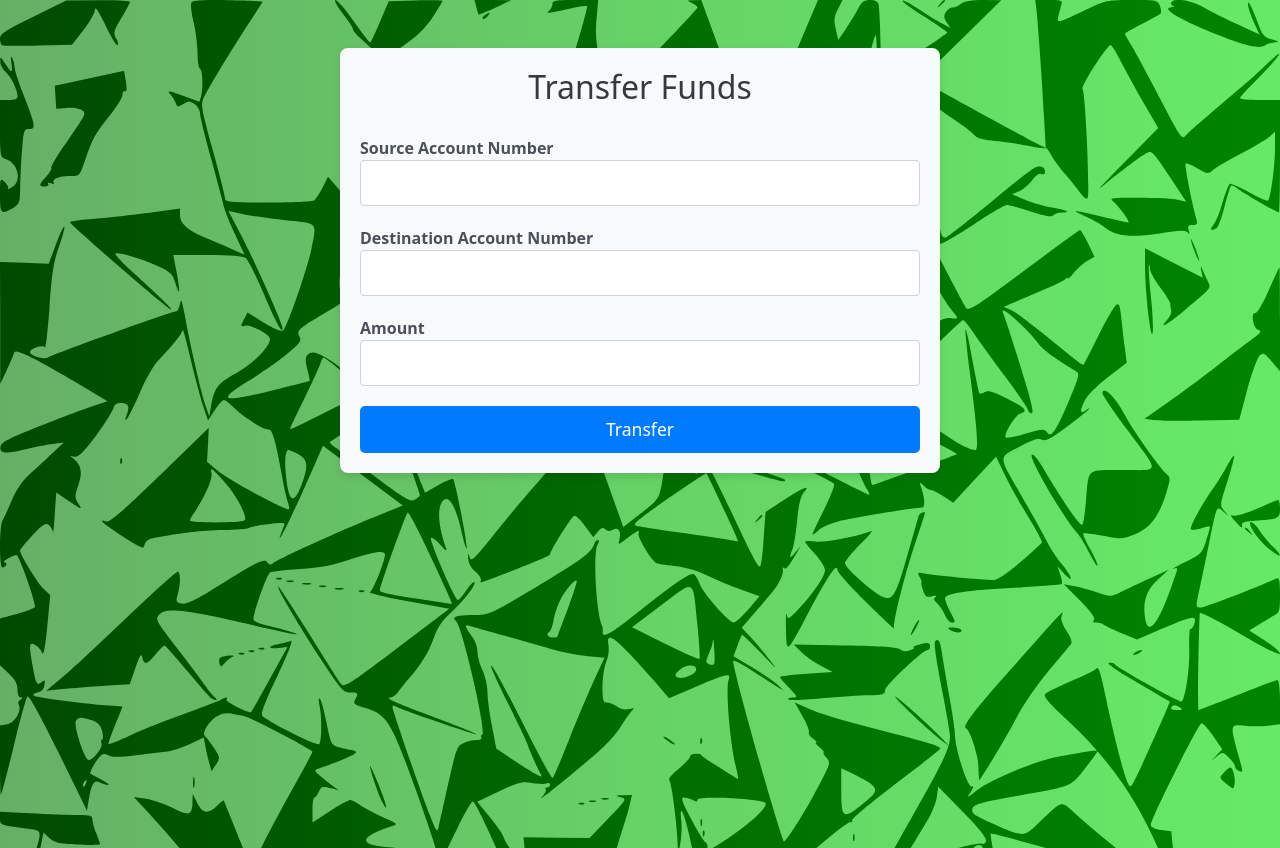
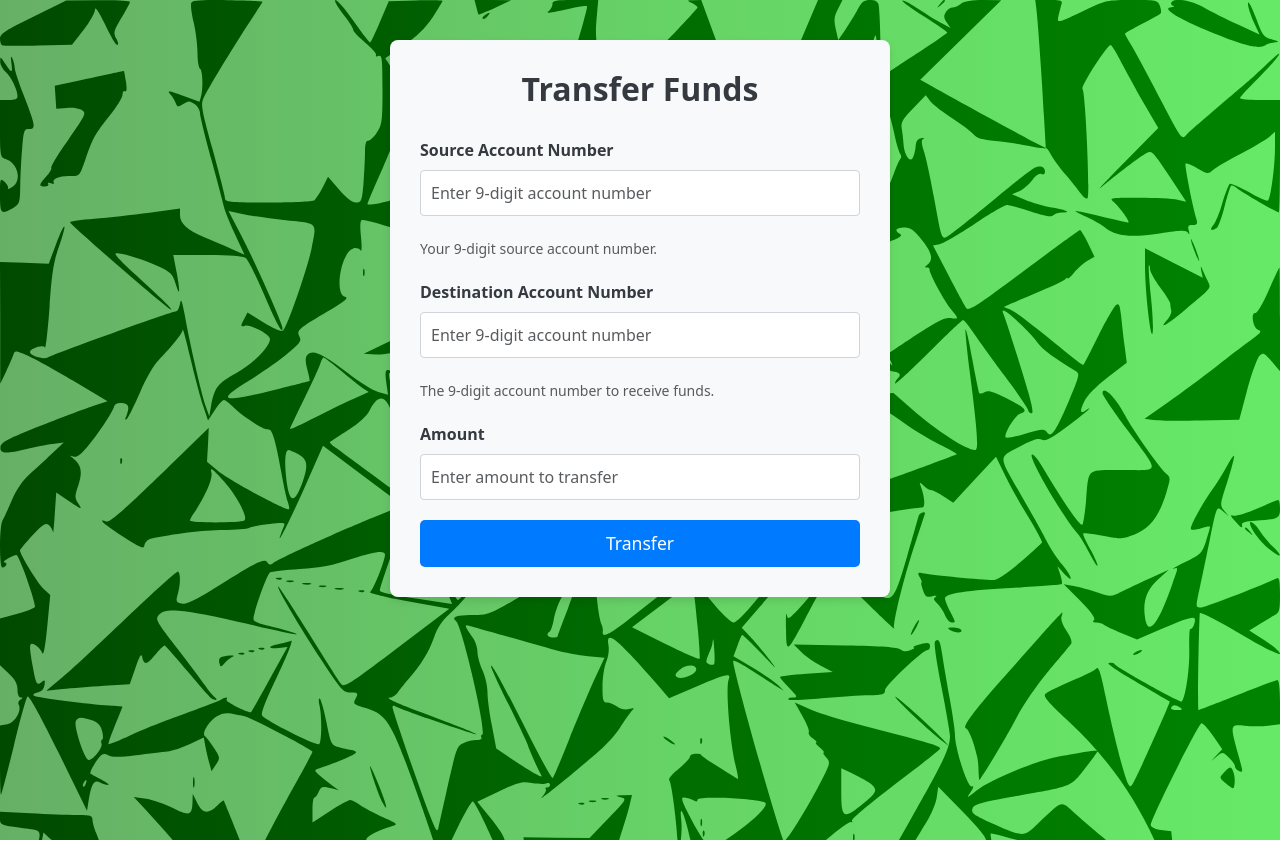
Before and after one commit to MichaelLevin5908/banking_application, a React (Create React App) app in the folder frontend/: page /transfer in a window 1280 px wide. Built offline with nearby package versions, Linux system fonts and the light colour scheme; sample sign-in values are in the browser's storage.

Commit message:
added styling, error logging, loading screen

```diff
--- a/frontend/src/Style/transfer.css
+++ b/frontend/src/Style/transfer.css
@@ -1,22 +1,46 @@
-/* transfer.css */
+/* CSS Variables for easy theming */
+:root {
+    --primary-color: #007bff;
+    --primary-hover: #0056b3;
+    --success-color: #28a745;
+    --danger-color: #dc3545;
+    --background-color: #f8f9fa;
+    --text-color: #343a40;
+    --input-border: #ced4da;
+    --input-focus-border: #80bdff;
+    --alert-success-bg: #d4edda;
+    --alert-success-border: #c3e6cb;
+    --alert-success-text: #155724;
+    --alert-danger-bg: #f8d7da;
+    --alert-danger-border: #f5c6cb;
+    --alert-danger-text: #721c24;
+    --border-radius: 8px;
+    --box-shadow: 0 4px 8px rgba(0, 0, 0, 0.1);
+    --transition-speed: 0.3s;
+}
 
 /* Container for the transfer form */
-.container {
+.transfer-container {
     max-width: 500px;
-    margin: 0 auto; /* Center the form horizontally */
-    padding: 20px;
-    background-color: #f8f9fa; /* Light grey background */
-    border-radius: 8px;
-    box-shadow: 0 4px 8px rgba(0, 0, 0, 0.1); /* Subtle shadow for depth */
-    margin-top: 40px;
+    margin: 40px auto;
+    padding: 30px;
+    background-color: var(--background-color);
+    border-radius: var(--border-radius);
+    box-shadow: var(--box-shadow);
+    transition: transform var(--transition-speed) ease;
+}
+
+.transfer-container:hover {
+    transform: translateY(-5px);
 }
 
 /* Form heading */
-h2 {
+.transfer-heading {
     text-align: center;
-    color: #343a40; /* Dark grey text color */
-    font-size: 1.8rem;
-    margin-bottom: 20px;
+    color: var(--text-color);
+    font-size: 2rem;
+    margin-bottom: 25px;
+    font-weight: bold;
 }
 
 /* Labels for the form fields */
@@ -24,26 +48,25 @@ label {
     display: block;
     font-size: 1rem;
     margin-bottom: 8px;
-    color: #495057; /* Dark grey for labels */
-    font-weight: 600; /* Make labels bold */
+    color: var(--text-color);
+    font-weight: 600;
 }
 
 /* Input fields */
 input {
     width: 100%;
-    padding: 10px;
-    border: 1px solid #ced4da;
+    padding: 12px;
+    border: 1px solid var(--input-border);
     border-radius: 4px;
     font-size: 1rem;
-    margin-bottom: 15px;
+    margin-bottom: 20px;
     background-color: #fff;
     box-sizing: border-box;
-    transition: border-color 0.3s ease;
+    transition: border-color var(--transition-speed) ease, box-shadow var(--transition-speed) ease;
 }
 
-/* Input fields focus state */
 input:focus {
-    border-color: #80bdff;
+    border-color: var(--input-focus-border);
     outline: none;
     box-shadow: 0 0 5px rgba(0, 123, 255, 0.25);
 }
@@ -51,38 +74,65 @@ input:focus {
 /* Submit button */
 button {
     width: 100%;
-    padding: 12px;
+    padding: 14px;
     font-size: 1.1rem;
-    background-color: #007bff;
+    background-color: var(--primary-color);
     color: white;
     border: none;
     border-radius: 4px;
     cursor: pointer;
-    transition: background-color 0.3s ease;
+    transition: background-color var(--transition-speed) ease, transform var(--transition-speed) ease;
+    display: flex;
+    align-items: center;
+    justify-content: center;
 }
 
-/* Button hover effect */
 button:hover {
-    background-color: #0056b3;
+    background-color: var(--primary-hover);
+    transform: translateY(-2px);
+}
+
+button:disabled {
+    background-color: #6c757d;
+    cursor: not-allowed;
 }
 
 /* Success and error messages */
 .alert-success {
-    color: #155724; /* Dark green text */
-    background-color: #d4edda;
-    border: 1px solid #c3e6cb;
-    padding: 10px;
+    color: var(--alert-success-text);
+    background-color: var(--alert-success-bg);
+    border: 1px solid var(--alert-success-border);
+    padding: 12px;
     border-radius: 4px;
-    margin-bottom: 15px;
+    margin-bottom: 20px;
     text-align: center;
+    font-weight: 500;
 }
 
 .alert-danger {
-    color: #721c24; /* Dark red text */
-    background-color: #f8d7da;
-    border: 1px solid #f5c6cb;
-    padding: 10px;
+    color: var(--alert-danger-text);
+    background-color: var(--alert-danger-bg);
+    border: 1px solid var(--alert-danger-border);
+    padding: 12px;
     border-radius: 4px;
-    margin-bottom: 15px;
+    margin-bottom: 20px;
     text-align: center;
+    font-weight: 500;
 }
+
+/* Responsive Design */
+@media (max-width: 576px) {
+    .transfer-container {
+        padding: 20px;
+        margin: 20px;
+    }
+
+    .transfer-heading {
+        font-size: 1.5rem;
+    }
+
+    button {
+        padding: 12px;
+        font-size: 1rem;
+    }
+}
--- a/frontend/src/components/Transfer.js
+++ b/frontend/src/components/Transfer.js
@@ -1,16 +1,42 @@
 import React, { useState } from 'react';
 import axios from 'axios';
+import '../Style/transfer.css'; // Ensure you import the CSS file
+import { Spinner } from 'react-bootstrap'; // Optional: Using Bootstrap's Spinner
 
 const Transfer = () => {
-    const [sourceAccountNumber, setSourceAccountNumber] = useState('');  // Source Account
-    const [destinationAccountNumber, setDestinationAccountNumber] = useState('');  // Destination Account
-    const [amount, setAmount] = useState('');  // Amount to Transfer
-    const [resultMessage, setResultMessage] = useState('');  // Success Message
-    const [errorMessage, setErrorMessage] = useState('');  // Error Message
+    const [sourceAccountNumber, setSourceAccountNumber] = useState('');
+    const [destinationAccountNumber, setDestinationAccountNumber] = useState('');
+    const [amount, setAmount] = useState('');
+    const [resultMessage, setResultMessage] = useState('');
+    const [errorMessage, setErrorMessage] = useState('');
+    const [isLoading, setIsLoading] = useState(false); // Loading state
+
+    // Validate account number format (exactly 9 digits)
+    const validateAccountNumber = (number) => /^\d{9}$/.test(number);
 
     // Handle fund transfer
     const handleTransfer = async (e) => {
         e.preventDefault();
+
+        // Reset messages
+        setResultMessage('');
+        setErrorMessage('');
+
+        // Basic validation
+        if (!validateAccountNumber(sourceAccountNumber)) {
+            setErrorMessage('Source account number must be exactly 9 digits.');
+            return;
+        }
+        if (!validateAccountNumber(destinationAccountNumber)) {
+            setErrorMessage('Destination account number must be exactly 9 digits.');
+            return;
+        }
+        if (parseFloat(amount) <= 0) {
+            setErrorMessage('Amount must be greater than zero.');
+            return;
+        }
+
+        setIsLoading(true); // Start loading
 
         try {
             const response = await axios.post(
@@ -23,28 +49,41 @@ const Transfer = () => {
                 {
                     headers: {
                         Authorization: `Bearer ${localStorage.getItem('token')}`,
+                        'Content-Type': 'application/json',
                     },
                 }
             );
 
+            // Assuming the response contains a success message
             setResultMessage(`Transfer of $${amount} successful!`);
             setErrorMessage('');
+            // Optionally, reset form fields
+            setSourceAccountNumber('');
+            setDestinationAccountNumber('');
+            setAmount('');
         } catch (error) {
-            setErrorMessage('Transfer failed. Please try again.');
+            // Handle different error responses
+            if (error.response && error.response.data && error.response.data.message) {
+                setErrorMessage(`Transfer failed: ${error.response.data.message}`);
+            } else {
+                setErrorMessage('Transfer failed. Please try again.');
+            }
             setResultMessage('');
+        } finally {
+            setIsLoading(false); // End loading
         }
     };
 
     return (
-        <div className="container mt-5">
-            <h2 className="text-center">Transfer Funds</h2>
+        <div className="transfer-container">
+            <h2 className="transfer-heading">Transfer Funds</h2>
 
             {/* Display success or error messages */}
-            {resultMessage && <div className="alert alert-success">{resultMessage}</div>}
-            {errorMessage && <div className="alert alert-danger">{errorMessage}</div>}
+            {resultMessage && <div className="alert alert-success" role="alert">{resultMessage}</div>}
+            {errorMessage && <div className="alert alert-danger" role="alert">{errorMessage}</div>}
 
             {/* Fund Transfer Form */}
-            <form onSubmit={handleTransfer}>
+            <form onSubmit={handleTransfer} className="transfer-form">
                 <div className="form-group">
                     <label htmlFor="sourceAccountNumber">Source Account Number</label>
                     <input
@@ -54,7 +93,13 @@ const Transfer = () => {
                         value={sourceAccountNumber}
                         onChange={(e) => setSourceAccountNumber(e.target.value)}
                         required
+                        aria-describedby="sourceAccountHelp"
+                        placeholder="Enter 9-digit account number"
+                        maxLength="9"
                     />
+                    <small id="sourceAccountHelp" className="form-text text-muted">
+                        Your 9-digit source account number.
+                    </small>
                 </div>
 
                 <div className="form-group">
@@ -66,7 +111,13 @@ const Transfer = () => {
                         value={destinationAccountNumber}
                         onChange={(e) => setDestinationAccountNumber(e.target.value)}
                         required
+                        aria-describedby="destinationAccountHelp"
+                        placeholder="Enter 9-digit account number"
+                        maxLength="9"
                     />
+                    <small id="destinationAccountHelp" className="form-text text-muted">
+                        The 9-digit account number to receive funds.
+                    </small>
                 </div>
 
                 <div className="form-group">
@@ -78,11 +129,27 @@ const Transfer = () => {
                         value={amount}
                         onChange={(e) => setAmount(e.target.value)}
                         required
+                        min="0.01"
+                        step="0.01"
+                        placeholder="Enter amount to transfer"
                     />
                 </div>
 
-                <button type="submit" className="btn btn-primary btn-block">
-                    Transfer
+                <button type="submit" className="btn btn-primary btn-block" disabled={isLoading}>
+                    {isLoading ? (
+                        <>
+                            <Spinner
+                                as="span"
+                                animation="border"
+                                size="sm"
+                                role="status"
+                                aria-hidden="true"
+                            />{' '}
+                            Transferring...
+                        </>
+                    ) : (
+                        'Transfer'
+                    )}
                 </button>
             </form>
         </div>
```
